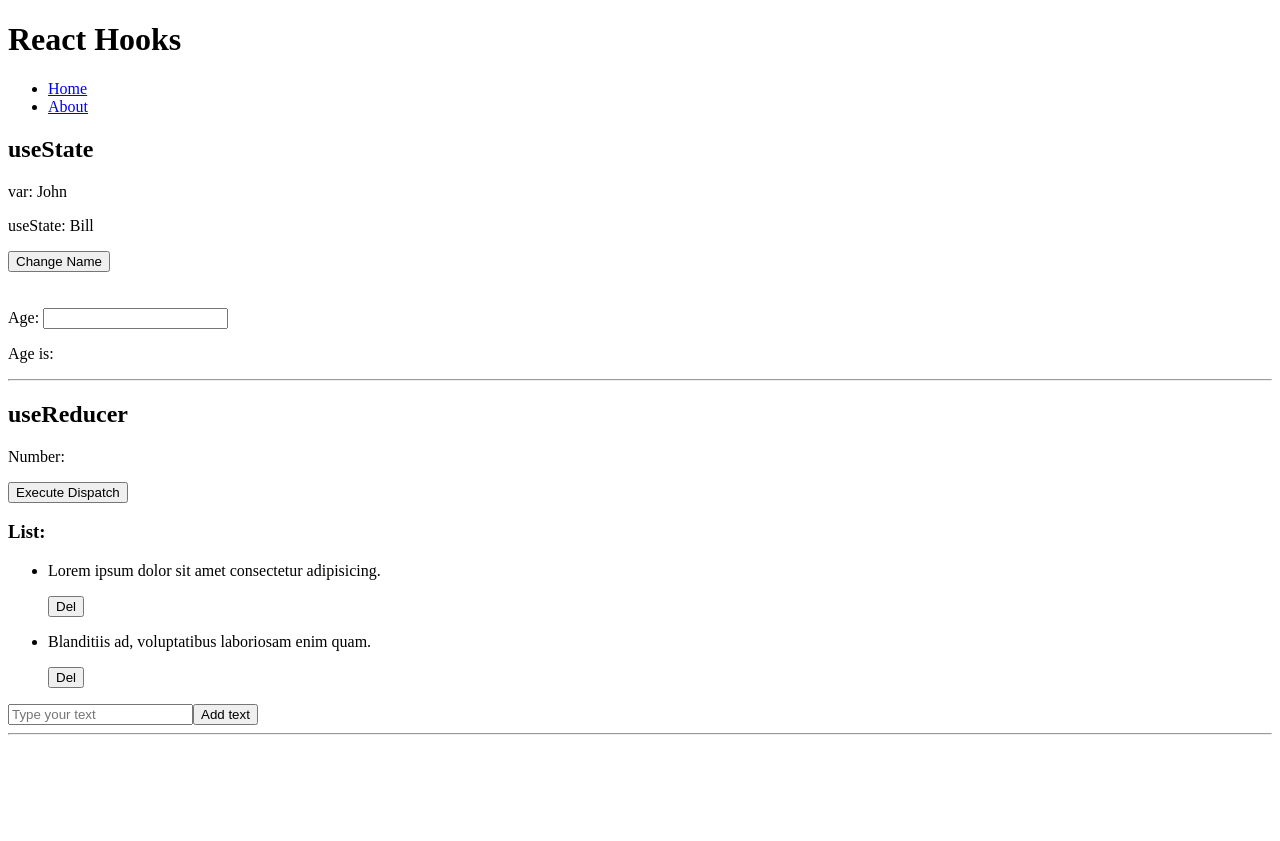
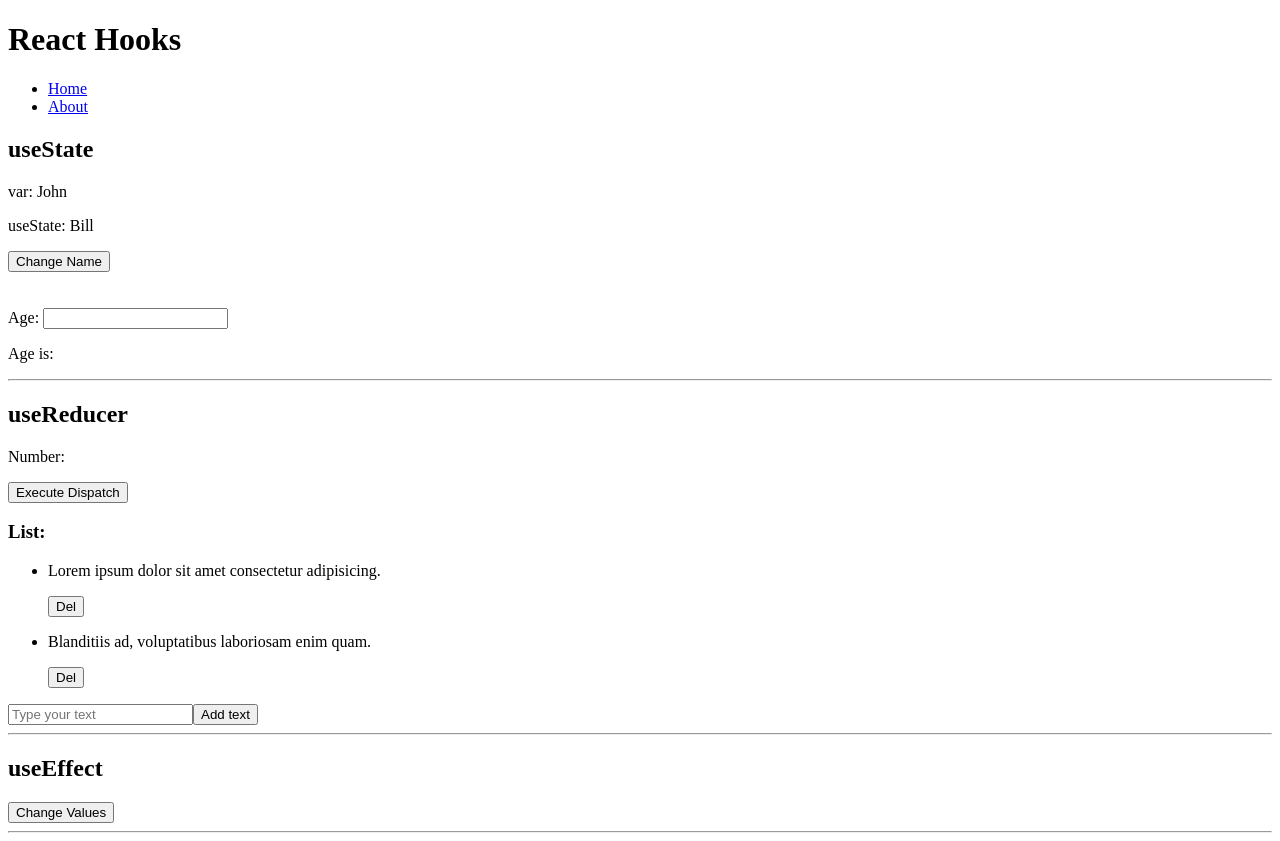
Before and after one commit to estevamorais/react-hooks, a React (Vite) app: page / in a window 1280 px wide. Before the commit the page ends 800 px from the top, so only its background shows below. Built offline with nearby package versions, Linux system fonts and the light colour scheme.

Commit message:
UseEffect

```diff
--- /dev/null
+++ b/src/components/HookUseEffect/HookUseEffect.jsx
@@ -0,0 +1,52 @@
+import { useEffect, useState } from "react";
+
+const HookUseEffect = () => {
+  // Usage without dependencies
+  // in this case the useEffect is executed whenever the component is rendered
+  useEffect(() => {
+    console.log("useEffect without dependencies");
+  });
+
+  // Usage with empty array
+  // in this case the useEffect is executed only once
+  useEffect(() => {
+    console.log("useEffect with empty array");
+  }, []);
+
+  // Usage with dependencies
+  // in this case the useEffect is executed whenever any of the dependencies is changed
+  const [valueOne, setValueOne] = useState(0);
+  const [valueTwo, setValueTwo] = useState(0);
+  useEffect(() => {
+    console.log("useEffect with dependencies", valueOne, valueTwo);
+  }, [valueOne, valueTwo]);
+
+  // Cleanup the effect
+  const [anotherNumber, setAnotherNumber] = useState(0);
+  useEffect(() => {
+    // const timer = setTimeout(() => {
+    //   console.log("Hello world!");
+    //   setAnotherNumber((state) => state + 1);
+    // }, 2000);
+    // return () => clearTimeout(timer);
+  }, [anotherNumber]);
+
+  return (
+    <div>
+      <h2>useEffect</h2>
+
+      {/* Usage with dependencies */}
+      <button
+        onClick={() => {
+          setValueOne((state) => state - 1);
+          setValueTwo((state) => state + 1);
+        }}
+      >
+        Change Values
+      </button>
+      <hr />
+    </div>
+  );
+};
+
+export default HookUseEffect;
--- a/src/pages/Home/Home.jsx
+++ b/src/pages/Home/Home.jsx
@@ -1,11 +1,13 @@
 import HookUseState from "../../components/HookUseState/HookUseState";
 import HookUseReducer from "../../components/HookUseReducer/HookUseReducer";
+import HookUseEffect from "../../components/HookUseEffect/HookUseEffect";
 
 const Home = () => {
   return (
     <div>
       <HookUseState />
       <HookUseReducer />
+      <HookUseEffect />
     </div>
   );
 };
```
